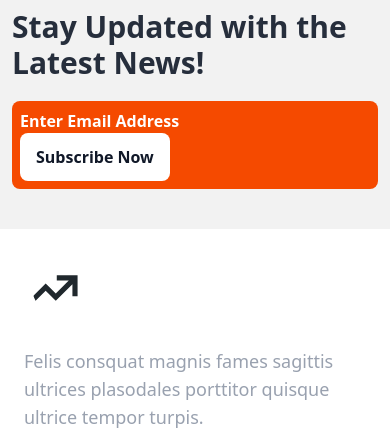
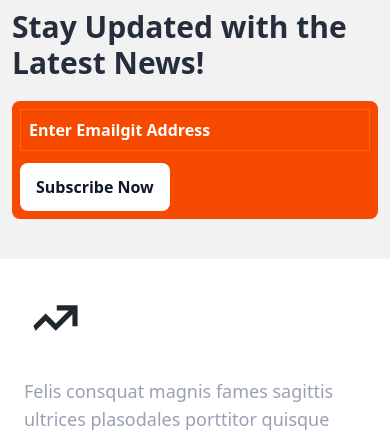
Before and after one commit to Parth-Kachariya/InvenaBusinessSolution-Tailwind, a website: page index.html in a window 390 px wide. Shown: the part 7308-7746 px from the top of the page. Drawn offline with Linux system fonts and the light colour scheme; files whose address does not match are found by name.

Commit message:
update || 15-04

```diff
--- a/index.html
+++ b/index.html
@@ -488,12 +488,12 @@
                         Latest News!</h6>
                 </div>
                 <div class=" flex items-center justify-center ">
-                    <div class="w-full md:w-4/3 lg:w-full md:me-auto lg:me-0 bg-orange-600 py-2 px-2 rounded-lg ">
-                        <form class="flex flex-wrap lg:justify-between lg:mx-auto" action="">
-                            <input type="email" placeholder="Enter Email Address"
-                                class=" font-semibold bg-transparent placeholder-white text-white outline-none flex-1" />
+                    <div class="w-full sm:w-full md:w-4/3 lg:w-full md:me-auto lg:me-0 bg-orange-600 py-2 px-2 rounded-lg ">
+                        <form class="flex flex-wrap   lg:justify-between lg:mx-auto" action="">
+                            <input type="email" placeholder="Enter Emailgit Address"
+                                class=" mb-3 xs:mb-0 p-2 xs:p-0 border xs:border-0 border-orange-500  font-semibold bg-transparent placeholder-white text-white outline-none flex-1" />
                             <button
-                                class="bg-white text-nowrap font-semibold text-gray-900 px-4 lg:px-6 py-3 cursor-pointer rounded-lg hover:bg-orange-600 hover:text-white duration-300 hover:outline-1 outline-orange-500 ">
+                                class="bg-white w-fit text-nowrap font-semibold text-gray-900 px-4 lg:px-6 py-3 cursor-pointer rounded-lg hover:bg-orange-600 hover:text-white duration-300 hover:outline-1 outline-orange-500 ">
                                 Subscribe Now
                             </button>
                         </form>
```
Also changed, not shown: src/output.css.
